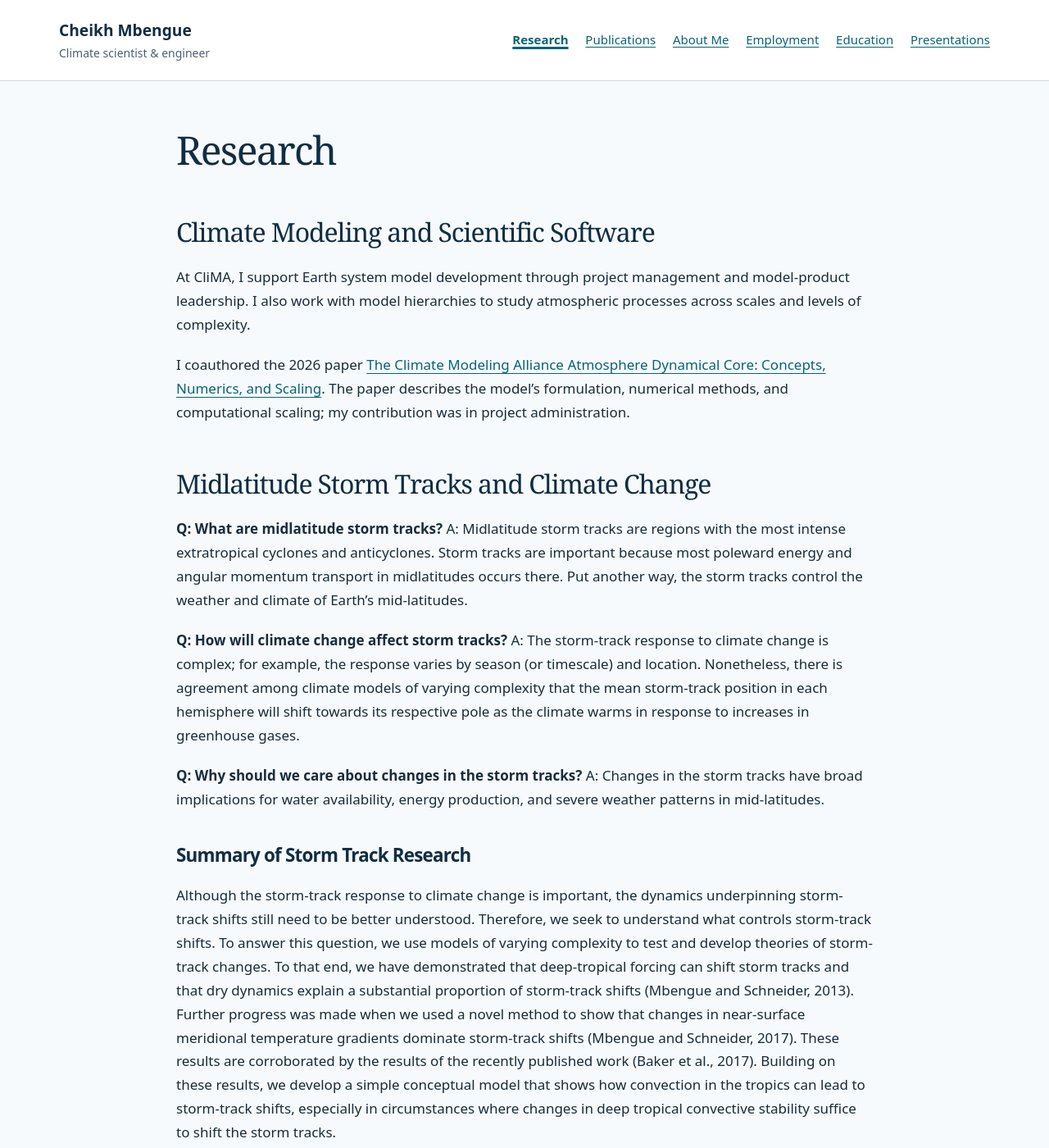
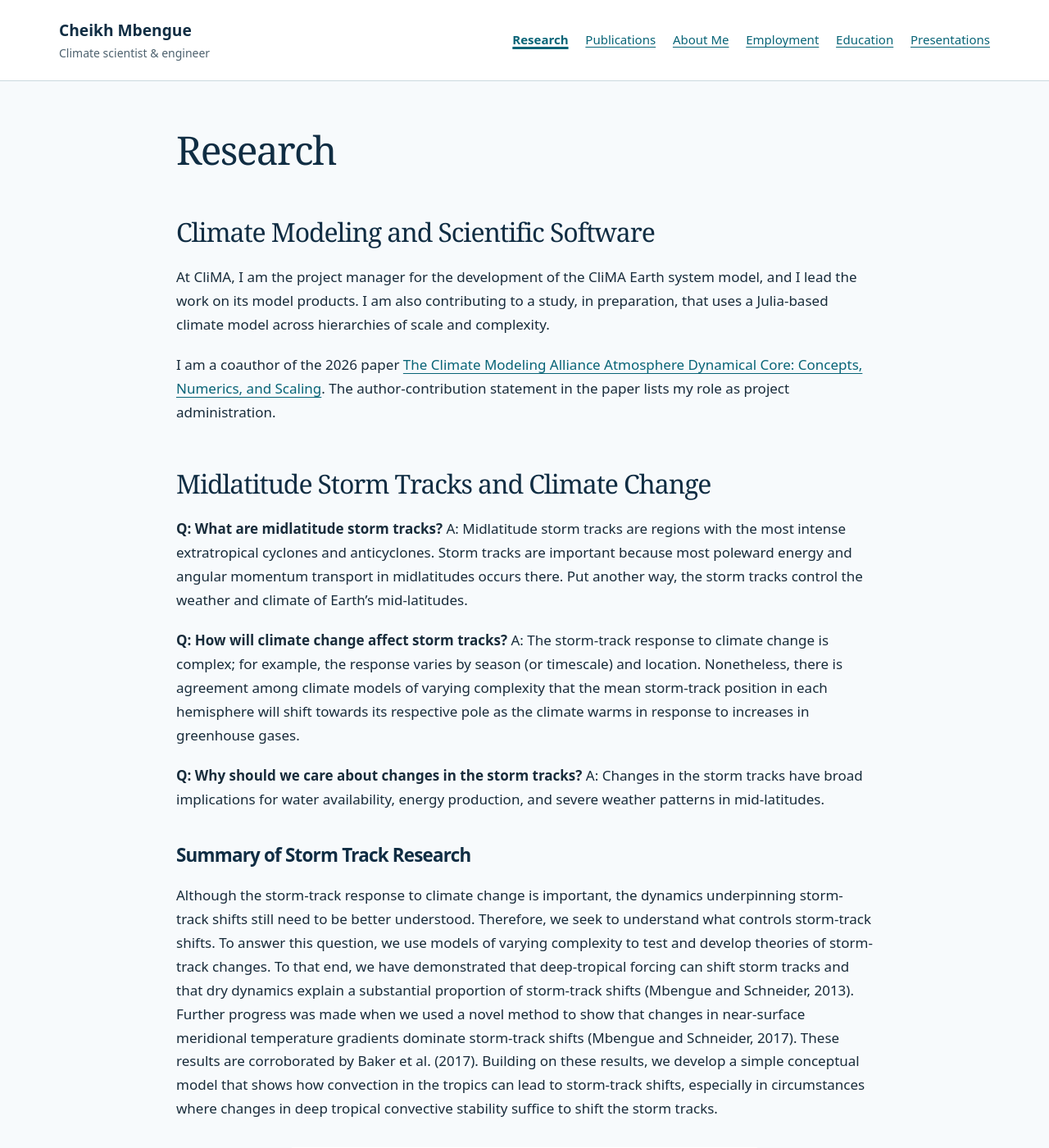
Before and after one commit to cmbengue-ec-intl/cmbengue-ec-intl.github.io, a Jekyll site: the page built from research.markdown, in a window 1280 px wide and 1400 px high. Shown: the whole window at 82% size. Built offline with Jekyll 4.4.1, drawn with Linux system fonts in a browser that asks for light colours; some of the changed text lies outside the part shown.

Commit message:
docs: state CliMA roles factually and fix stale citation wording (refs #39)

```diff
--- a/research.markdown
+++ b/research.markdown
@@ -6,9 +6,9 @@ permalink: /research/
 
 ## Climate Modeling and Scientific Software
 
-At CliMA, I support Earth system model development through project management and model-product leadership. I also work with model hierarchies to study atmospheric processes across scales and levels of complexity.
+At CliMA, I am the project manager for the development of the CliMA Earth system model, and I lead the work on its model products. I am also contributing to a study, in preparation, that uses a Julia-based climate model across hierarchies of scale and complexity.
 
-I coauthored the 2026 paper [The Climate Modeling Alliance Atmosphere Dynamical Core: Concepts, Numerics, and Scaling](https://doi.org/10.1029/2025MS005014). The paper describes the model’s formulation, numerical methods, and computational scaling; my contribution was in project administration.
+I am a coauthor of the 2026 paper [The Climate Modeling Alliance Atmosphere Dynamical Core: Concepts, Numerics, and Scaling](https://doi.org/10.1029/2025MS005014). The author-contribution statement in the paper lists my role as project administration.
 
 ## Midlatitude Storm Tracks and Climate Change
 
@@ -23,7 +23,7 @@ A: Changes in the storm tracks have broad implications for water availability, e
 
 ### Summary of Storm Track Research
 
-Although the storm-track response to climate change is important, the dynamics underpinning storm-track shifts still need to be better understood. Therefore, we seek to understand what controls storm-track shifts. To answer this question, we use models of varying complexity to test and develop theories of storm-track changes. To that end, we have demonstrated that deep-tropical forcing can shift storm tracks and that dry dynamics explain a substantial proportion of storm-track shifts (Mbengue and Schneider, 2013). Further progress was made when we used a novel method to show that changes in near-surface meridional temperature gradients dominate storm-track shifts (Mbengue and Schneider, 2017). These results are corroborated by the results of the recently published work (Baker et al., 2017). Building on these results, we develop a simple conceptual model that shows how convection in the tropics can lead to storm-track shifts, especially in circumstances where changes in deep tropical convective stability suffice to shift the storm tracks.
+Although the storm-track response to climate change is important, the dynamics underpinning storm-track shifts still need to be better understood. Therefore, we seek to understand what controls storm-track shifts. To answer this question, we use models of varying complexity to test and develop theories of storm-track changes. To that end, we have demonstrated that deep-tropical forcing can shift storm tracks and that dry dynamics explain a substantial proportion of storm-track shifts (Mbengue and Schneider, 2013). Further progress was made when we used a novel method to show that changes in near-surface meridional temperature gradients dominate storm-track shifts (Mbengue and Schneider, 2017). These results are corroborated by Baker et al. (2017). Building on these results, we develop a simple conceptual model that shows how convection in the tropics can lead to storm-track shifts, especially in circumstances where changes in deep tropical convective stability suffice to shift the storm tracks.
 
 ![Storm-track response to climate change](/img/img3.png)
 
@@ -39,7 +39,7 @@ A: It is tricky because the climate system is coupled, so one must carefully dis
 
 ### Summary of Tropical-Extratropical Interactions Research
 
-We noticed that the North Atlantic and European sector seasonal-forecast skill is better in winter than in summer for some forecast variables in weather and climate models. Hence, we seek to understand why this is the case and devise methods to improve the seasonal-forecast skill in models. We analyzed the eddy-driven jet's sensitivity to diabatic heating during the summertime. Our results showed that the summer jet responds to a broad range of heating and that it also responds to heating in the tropics (see Baker et al., 2017)--an extratropical response to tropical forcing. Our investigations have also shown notable differences in the feedback associated with diabatic heating in the east versus west Atlantic (Woollings et. al, 2016).
+We noticed that the North Atlantic and European sector seasonal-forecast skill is better in winter than in summer for some forecast variables in weather and climate models. Hence, we seek to understand why this is the case and devise methods to improve the seasonal-forecast skill in models. We analyzed the eddy-driven jet's sensitivity to diabatic heating during the summertime. Our results showed that the summer jet responds to a broad range of heating and that it also responds to heating in the tropics (see Baker et al., 2017)--an extratropical response to tropical forcing. Our investigations have also shown notable differences in the feedback associated with diabatic heating in the east versus west Atlantic (Woollings et al., 2016).
 
 ![Theory of tropical-extratropical interaction](/img/img4.png)
 
```
